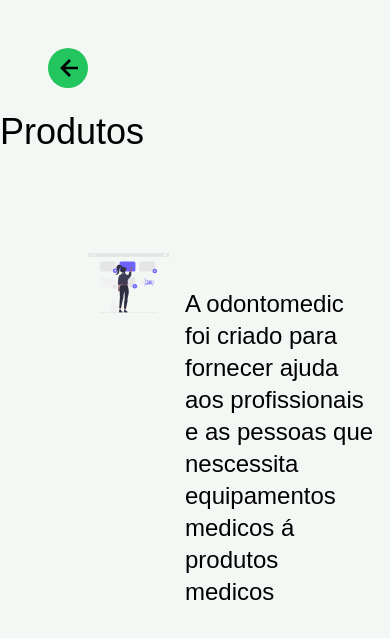
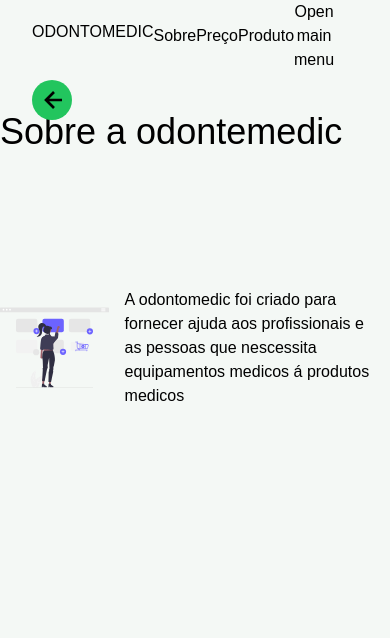
Before and after one commit to Greedwy-Blu/odontologia_ecommerce, a Next.js app: page /qualidade in a window 390 px wide. Shown: the top 638 px of the page. Built offline with nearby package versions, Linux system fonts and the light colour scheme.

Commit message:
text-mobile

```diff
--- a/pages/odontomedic.tsx
+++ b/pages/odontomedic.tsx
@@ -23,7 +23,7 @@ export default  class odontomedic extends React.Component{
         <main className={styles.containerAnimacao}>
         <Nav/>
 
-     <div className="flex justify-center text-center items-center lg:ml-56 lg:pl-60 mt-24 sm:m-8 fixed">
+     <div className="flex lg:justify-center text-center lg:items-center lg:ml-56 lg:pl-60 mt-24 sm:m-8 sm:pl-2  fixed">
 
 <h1 className="text-4xl  py-4 lg:pl-4 lg:mt-8 sm:ml-4 ">Sobre a odontemedic</h1>
 
--- a/pages/preco.tsx
+++ b/pages/preco.tsx
@@ -14,20 +14,20 @@ export default  class preco extends React.Component{
   render() {
     return (
       <div className="fixed">
-      <header> <Nav/>
 
-   </header>
+
 
         <main className={styles.containerAnimacao}>
+        <Nav/>
 
-   <div className="flex justify-center text-center lg:ml-56 lg:pl-60 mt-24 sm:m-8 fixed">
+     <div className="flex lg:justify-center text-center lg:items-center lg:ml-56 lg:pl-60 mt-24 sm:m-8 sm:pl-2  fixed">
 
-<h1 className="text-4xl  py-4 lg:pl-8 sm:pl-2">Sobre a odontemedic</h1>
+<h1 className="text-4xl  py-4 lg:pl-4 lg:mt-8 sm:ml-4 ">Sobre a odontemedic</h1>
 
             </div>
 
-          <div className="pl-12 translate-y-12">
-<button className="flex justify-end lg:mt-24   sm:12  bg-green-500 h-10 w-10 rounded-full">
+            <div className=" pr-36 mt-20 m-8 fixed">
+<button className="flex justify-end lg:mt-24     bg-green-500 h-10 w-10 rounded-full">
   <IconContext.Provider value={{ size: "2em", className: "flex items-center" }}>
     <span className="mt-0.5 p-0.5"><BiLeftArrowAlt/></span>
     </IconContext.Provider>
@@ -35,16 +35,16 @@ export default  class preco extends React.Component{
      </div>
 
 
-    <div className="flex lg:justify-start mt-36 pt-24 lg:ml-24  ">
+      <div className="flex lg:justify-start sm:justify-center mt-36 pt-36 lg:ml-24 ">
 
-    <span className="animate-waving-hand animate-bounce ">  <Image src={imCardPreco} className="" height={560} width={520} /></span>
+      <span className="animate-bounce ">  <Image src={imCardPreco} className="" height={460} width={420} /></span>
 
       </div>
 
 
-<div className="flex lg:justify-end m-4  lg:pl-56 lg:ml-40 mt-36 pt-36   ">
+  <div className="flex  lg:justify-end sm:justify-center m-4   lg:pl-56 lg:ml-40 mt-36 pt-36   ">
 
-    <p className="text-2xl antialiased hover:subpixel-antialiased ">A odontomedic foi criado para fornecer ajuda  aos profissionais e as pessoas  que nescessita equipamentos medicos á produtos medicos </p>
+      <p className="lg:text-2xl sm:text-2xl antialiased hover:subpixel-antialiased    ">A odontomedic foi criado para fornecer ajuda  aos profissionais e as pessoas  que nescessita equipamentos medicos á produtos medicos </p>
 
 
       </div>
--- a/pages/qualidade.tsx
+++ b/pages/qualidade.tsx
@@ -14,20 +14,20 @@ export default  class qualidade extends React.Component{
   render() {
     return (
       <div className="fixed">
-      <header> <Nav/>
 
-   </header>
+
 
       <main className={styles.containerAnimacao}>
+      <Nav/>
 
-   <div className="flex justify-center text-center lg:ml-56 lg:pl-60 mt-24 sm:m-8 fixed">
+   <div className="flex lg:justify-center text-center lg:items-center lg:ml-56 lg:pl-60 mt-24 sm:m-8 sm:pl-2  fixed">
 
-<h1 className="text-4xl  py-4 lg:pl-12 lg:ml-24 sm:pl-2">Produtos</h1>
+<h1 className="text-4xl  py-4 lg:pl-4 lg:mt-8 sm:ml-4 ">Sobre a odontemedic</h1>
 
           </div>
 
-          <div className="pl-12 translate-y-12">
-<button className="flex justify-end lg:mt-24   sm:12  bg-green-500 h-10 w-10 rounded-full">
+          <div className=" pr-36 mt-20 m-8 fixed">
+<button className="flex justify-end lg:mt-24     bg-green-500 h-10 w-10 rounded-full">
 <IconContext.Provider value={{ size: "2em", className: "flex items-center" }}>
   <span className="mt-0.5 p-0.5"><BiLeftArrowAlt/></span>
   </IconContext.Provider>
@@ -35,16 +35,16 @@ export default  class qualidade extends React.Component{
    </div>
 
 
-    <div className="flex lg:justify-start mt-36 pt-24 lg:ml-24  ">
+    <div className="flex lg:justify-start sm:justify-center mt-36 pt-36 lg:ml-24 ">
 
-    <span className="animate-waving-hand ">  <Image src={imCardProduto} className="" height={660} width={620} /></span>
+    <span className="">  <Image src={imCardProduto} className="" height={460} width={420} /></span>
 
     </div>
 
 
-<div className="flex lg:justify-end m-4  lg:pl-56 lg:ml-40 mt-36 pt-36   ">
+<div className="flex  lg:justify-end sm:justify-center m-4   lg:pl-56 lg:ml-40 mt-36 pt-36   ">
 
-    <p className="text-2xl antialiased hover:subpixel-antialiased ">A odontomedic foi criado para fornecer ajuda  aos profissionais e as pessoas  que nescessita equipamentos medicos á produtos medicos </p>
+    <p className="lg:text-2xl sm:text-2xl antialiased hover:subpixel-antialiased    ">A odontomedic foi criado para fornecer ajuda  aos profissionais e as pessoas  que nescessita equipamentos medicos á produtos medicos </p>
 
 
     </div>
```
Lines whose indentation alone changed are shown as unchanged.
